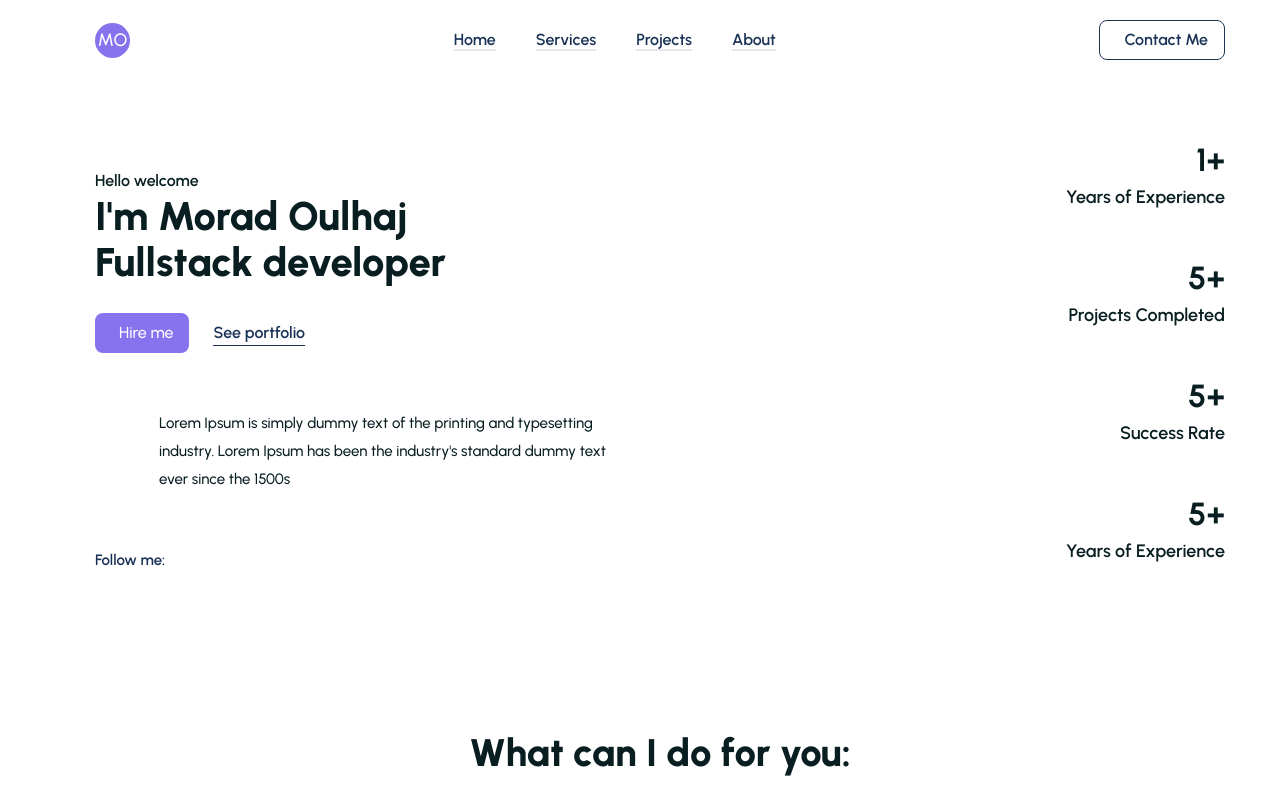
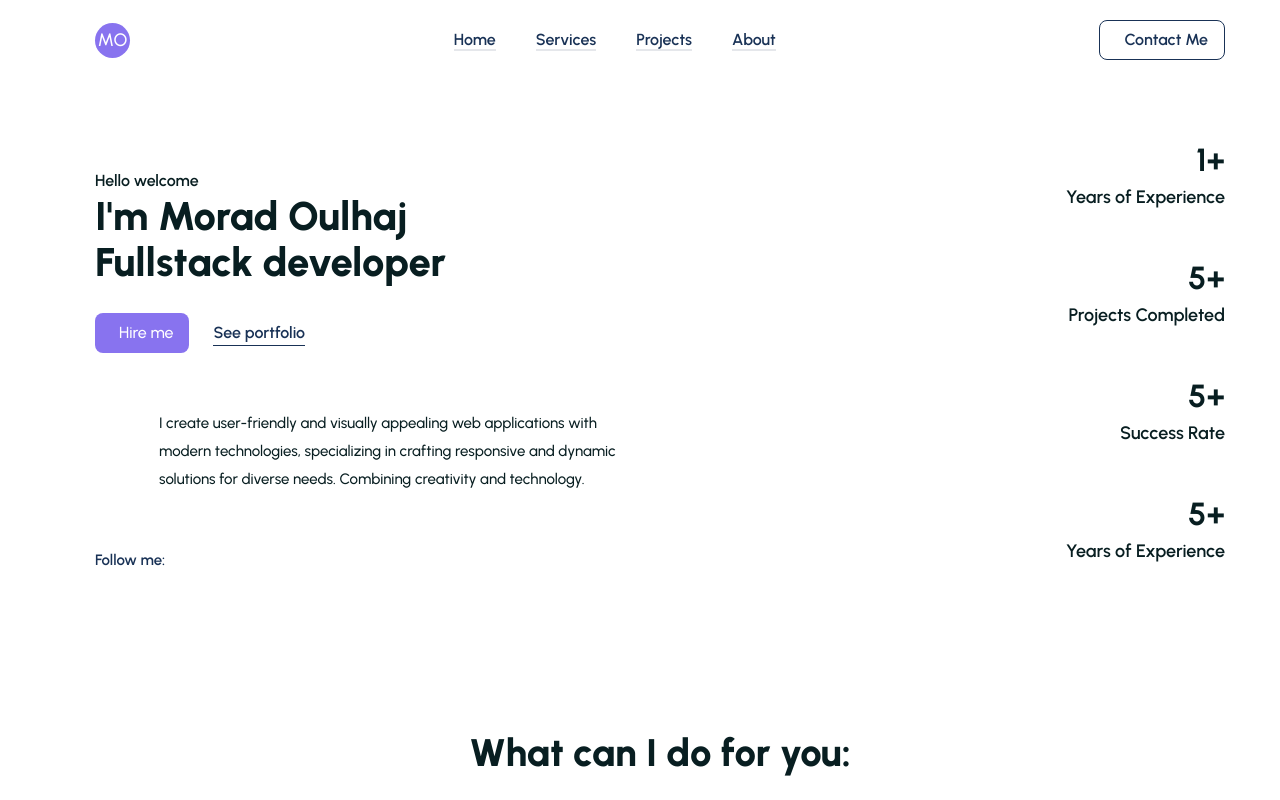
Before and after one commit to moradoulhaj/portfolio, a React (Vite) app: page / in a window 1280 px wide. Shown: the top 800 px of the page. Built offline with nearby package versions, Linux system fonts and the light colour scheme; the HTML template or start-up script is replaced by a standard one.

Commit message:
some modification

```diff
--- a/src/components/Header.jsx
+++ b/src/components/Header.jsx
@@ -37,12 +37,14 @@ function Header() {
             </div>
             {/* -----------------------Menu Right and Contact Me------------------------- */}
             <div className="flex items-center gap-4">
-              <button
-                className="flex items-center gap-2 border border-solid text-txt font-[600] border-txt px-4 py-2 rounded-[8px] max-h-[40px]
+              <a href="#contact">
+                <button
+                  className="flex items-center gap-2 border border-solid text-txt font-[600] border-txt px-4 py-2 rounded-[8px] max-h-[40px]
                 hover:bg-txt hover:text-white hover:font-[500] ease-in duration-300"
-              >
-                <i className="ri-send-plane-line"></i> Contact Me
-              </button>
+                >
+                  <i className="ri-send-plane-line"></i> Contact Me
+                </button>
+              </a>
               <span
                 className="text-2xl text-txt md:hidden cursor-pointer"
                 onClick={() => setIsOpen(!isOpen)}
--- a/src/components/Hero.jsx
+++ b/src/components/Hero.jsx
@@ -48,9 +48,10 @@ function Hero() {
               <span>
                 <i className="ri-apps-2-line"></i>
               </span>
-              Lorem Ipsum is simply dummy text of the printing and typesetting
-              industry. Lorem Ipsum has been the industry's standard dummy text
-              ever since the 1500s
+              I create user-friendly and visually appealing web applications
+              with modern technologies, specializing in crafting responsive and
+              dynamic solutions for diverse needs. Combining creativity and
+              technology.
             </p>
             <div className="flex items-center gap-9 mt-14">
               <span className="text-[15px] font-[600] text-txt">
```
